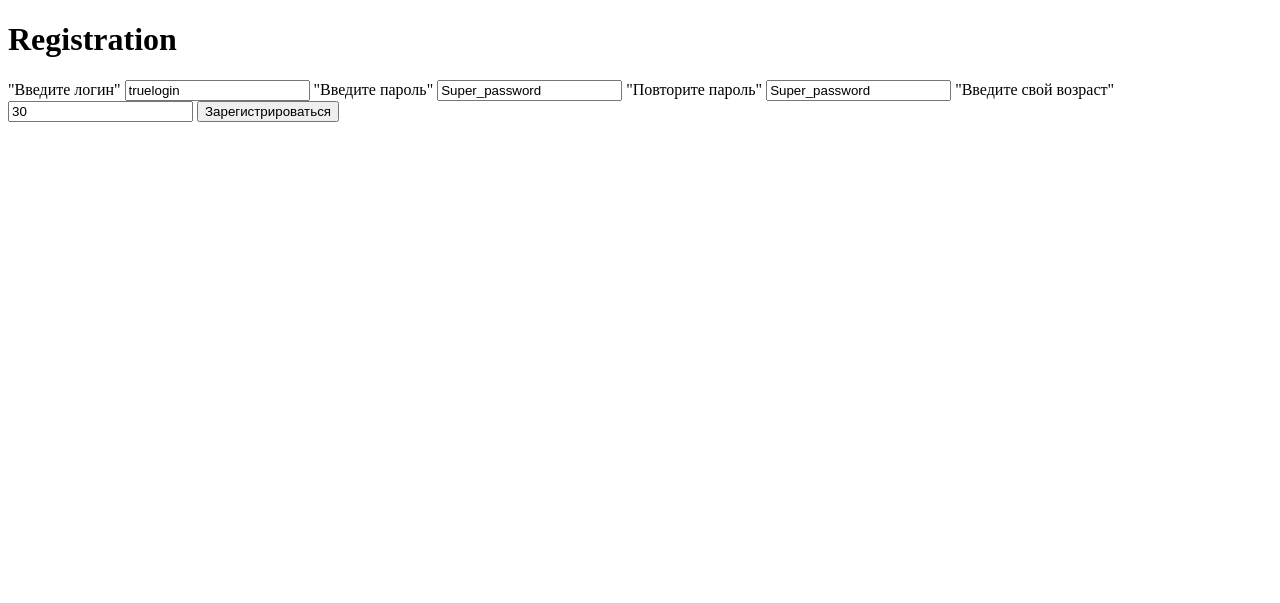
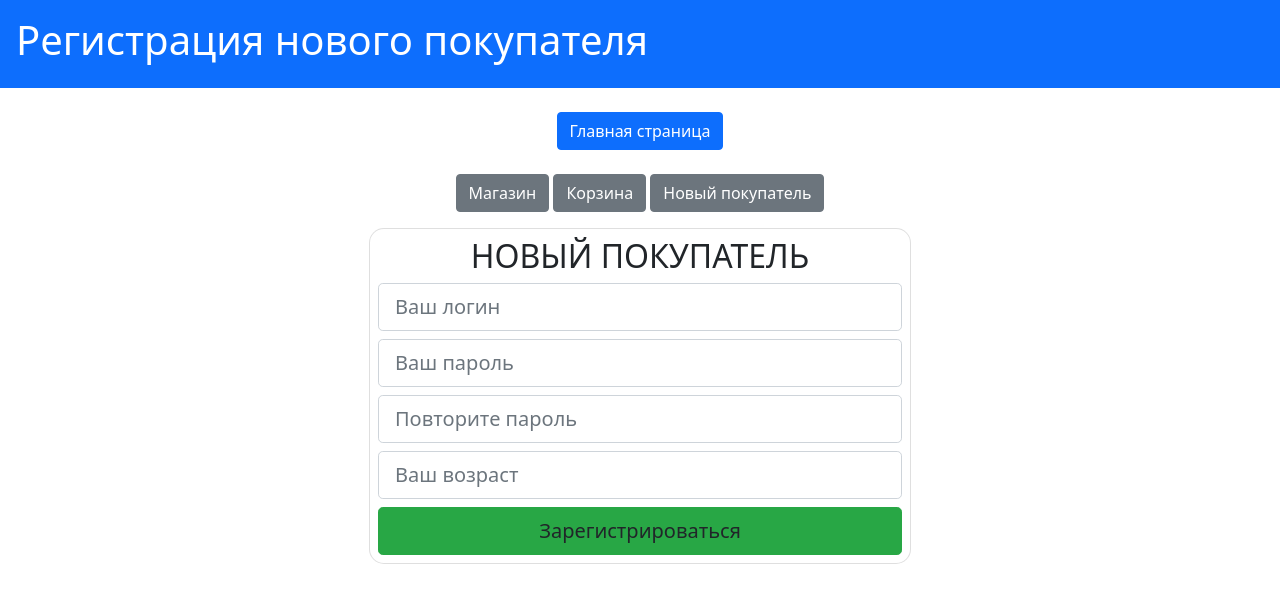
Before and after one commit to bas27/module_19, a Django app: page /task1/sign/ in a window 1280 px wide. Shown: the top 603 px of the page. Run offline with Django 5.2, Linux system fonts and the light colour scheme; some libraries are stand-ins or nearby versions.

Commit message:
доработка формы для нового покупателя

```diff
--- a/DjangoAdv/templates/first_task/menu.html
+++ b/DjangoAdv/templates/first_task/menu.html
@@ -61,7 +61,7 @@
         <div class="col-lg-6 col-md-8 mx-auto">
             <a href="\task1/shop/" class="btn btn-secondary my-2">Магазин</a>
             <a href="\task1/basket/" class="btn btn-secondary my-2">Корзина</a>
-          </p>
+            <a href="\task1/sign/" class="btn btn-secondary my-2">Новый покупатель</a>
         </div>
       </div>
     </section>
--- a/DjangoAdv/templates/first_task/registration_page.html
+++ b/DjangoAdv/templates/first_task/registration_page.html
@@ -1,36 +1,73 @@
-<!DOCTYPE html>
-<html lang="en">
-<head>
-    <meta charset="UTF-8">
-    <meta name="viewport" content="width=device-width, initial-scale=1.0">
-    <title>Authorization</title>
-</head>
-<body>
-    <h1>Registration</h1>
-    <header>
+{% extends 'first_task/menu.html' %}
+
+{% block pagename %}Регистрация нового покупателя{% endblock pagename %}
+
+{% block content %}
+
+<header>
     {% if error %}
         <p style="color: red;">{{ error }}</p>
     {% endif %}
+</header>
+<div class="mask d-flex align-items-center h-70 gradient-custom-3">
+  <div class="container h-70">
+    <div class="row d-flex justify-content-center align-items-center h-70">
+      <div class="col-12 col-md-9 col-lg-7 col-xl-6">
+        <div class="card" style="border-radius: 15px;">
+          <div class="card-body p-2">
+            <h2 class="text-uppercase text-center mb-2">Новый покупатель</h2>
 
-    </header>
-    <form method="post">
-        {% csrf_token %}
+              <form method="post">
+                  {% csrf_token %}
 
-        <label for="username">"Введите логин"</label>
-        <input type="text" id="username" name="username" value="truelogin" maxlength="30" required>
+                  <div data-mdb-input-init class="form-outline mb-2">
+                      <input type="text"
+                             id="username"
+                             name="username"
+                             class="form-control form-control-lg"
+                             maxlength="30"
+                             placeholder="Ваш логин"
+                             required/>
+                  </div>
 
-        <label for="password">"Введите пароль"</label>
-        <input type="text" id="password" name="password" value="Super_password" minlength="8" required>
+                  <div data-mdb-input-init class="form-outline mb-2">
+                      <input type="password"
+                             id="password"
+                             name="password"
+                             placeholder="Ваш пароль"
+                             class="form-control form-control-lg"
+                             minlength="8" required/>
+                  </div>
 
-        <label for="repeat_password">"Повторите пароль"</label>
-        <input type="text" id="repeat_password" name="repeat_password" value="Super_password" minlength="8" required>
+                  <div data-mdb-input-init class="form-outline mb-2">
+                      <input type="password"
+                             id="repeat_password"
+                             name="repeat_password"
+                             placeholder="Повторите пароль"
+                             class="form-control form-control-lg" minlength="8" required />
+                  </div>
 
-        <label for="age">"Введите свой возраст"</label>
-        <input type="text" id="age" name="age" value="30" maxlength="3" required>
+                  <div data-mdb-input-init class="form-outline mb-2">
+                      <input type="text"
+                             id="age"
+                             name="age"
+                             placeholder="Ваш возраст"
+                             class="form-control form-control-lg"
+                             maxlength="3" required/>
+                  </div>
 
-        <button type="submit">Зарегистрироваться</button>
+                  <div class="d-flex justify-content-center">
+                      <button  type="submit" data-mdb-button-init
+                        data-mdb-ripple-init class="btn btn-success btn-block btn-lg gradient-custom-4 text-body">
+                          Зарегистрироваться</button>
+                  </div>
+              </form>
 
-    </form>
+          </div>
+        </div>
+      </div>
+    </div>
+  </div>
+</div>
 
-</body>
-</html>
+{% endblock content %}
```
